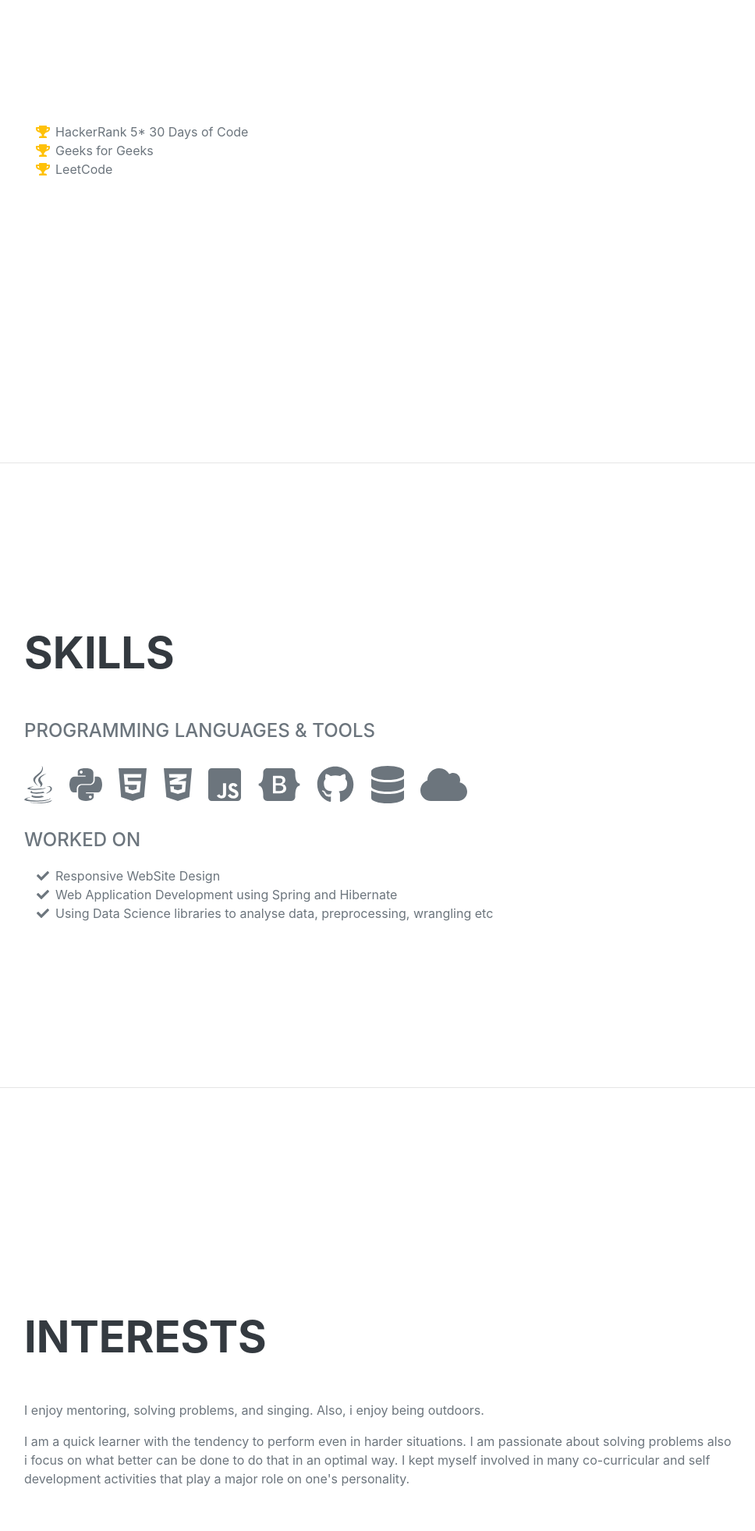
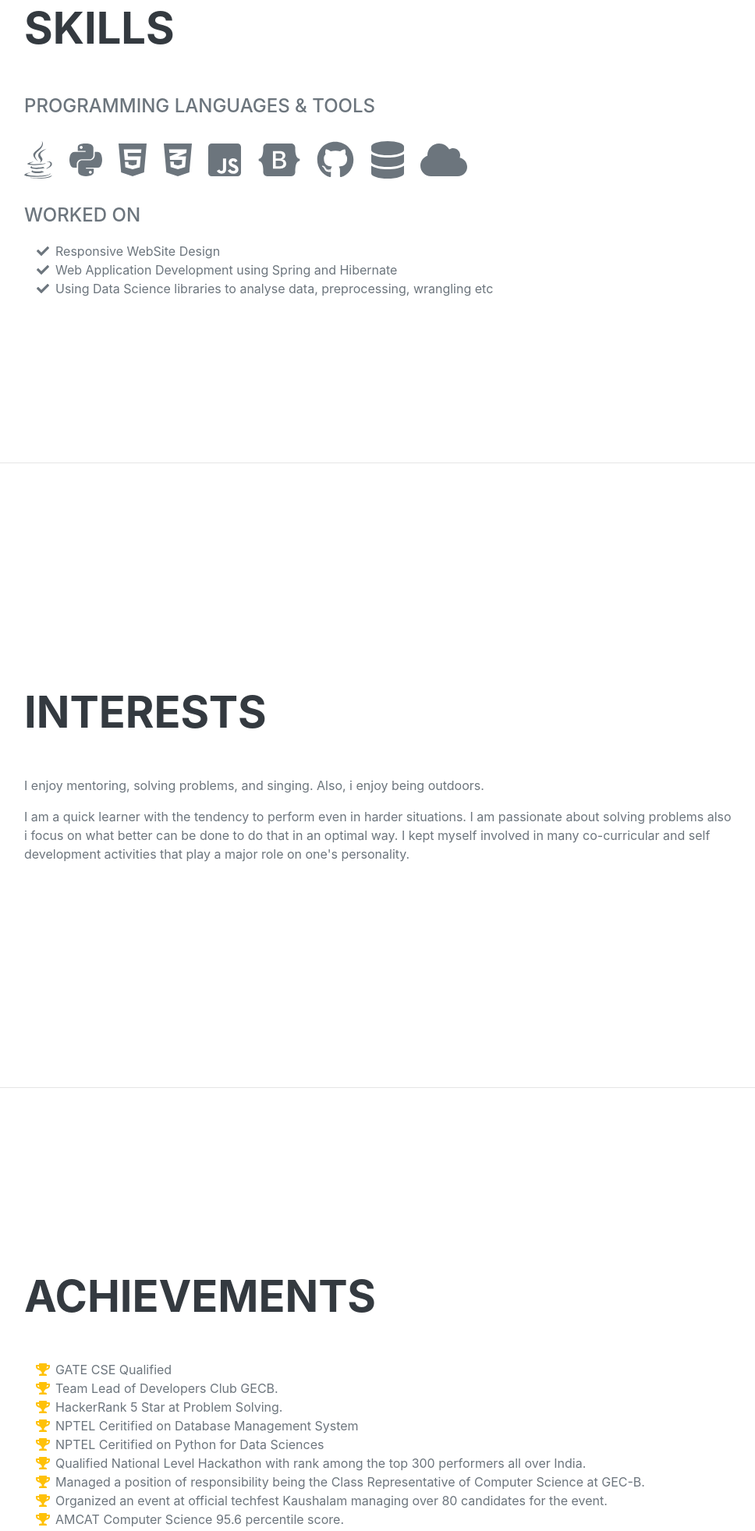
Before and after one commit to swarnim0308/swarnim0308.github.io, a plain HTML site: page index.html in a window 1280 px wide. Shown: the part 4445-6408 px from the top of the page at 78% size, without its empty margins (289-1257 px from the left). Drawn offline with nearby package versions, Linux system fonts and the light colour scheme; a web font is replaced by a local one.

Commit message:
made changes

```diff
--- a/index.html
+++ b/index.html
@@ -75,7 +75,7 @@
                     <a class="social-icon" href="https://facebook.com/swarnim0308"><i class="fab fa-facebook-f"></i></a>
                 </div>
                 <div class="subheading mb-2">
-                    Check out my resume
+                    <br>Check out my resume
                     <a href=" https://drive.google.com/file/d/1kdyHJJqzCBEtWh7CBKdGArTEkSHD3pr9/view?usp=sharing">here</a>
                 </div>
 
@@ -194,26 +194,6 @@
                     <div class="flex-shrink-0"><span class="text-primary">April 2012 - April 2014</span></div>
                 </div>
             </section>
-	     <hr class="m-0" />
-            <!-- Coding Platforms-->
-            <section class="resume-section" id="interests">
-                <div class="resume-section-content">
-                  <ul class="fa-ul mb-0">
-                        <li>
-                            <span class="fa-li"><i class="fas fa-trophy text-warning"></i></span>
-                            HackerRank 5* 30 Days of Code
-                        </li>
-                        <li>
-                            <span class="fa-li"><i class="fas fa-trophy text-warning"></i></span>
-                            Geeks for Geeks
-                        </li>
-                        <li>
-                            <span class="fa-li"><i class="fas fa-trophy text-warning"></i></span>
-                            LeetCode
-                        </li>
-                    </ul>
-		</div>
-            </section>
             </div>
         </section>
         <hr class="m-0" />
@@ -260,10 +240,16 @@
         <!-- Awards-->
         <section class="resume-section" id="awards">
             <div class="resume-section-content">
-                <h2 class="mb-5">Awards & Certifications</h2>
+                <h2 class="mb-5">Achievements</h2>
                 <ul class="fa-ul mb-0">
                     <li>
                         <span class="fa-li"><i class="fas fa-trophy text-warning"></i></span> GATE CSE Qualified
+                    </li>
+                    <li>
+                        <span class="fa-li"><i class="fas fa-trophy text-warning"></i></span> Team Lead of Developers Club GECB.
+                    </li>
+                    <li>
+                        <span class="fa-li"><i class="fas fa-trophy text-warning"></i></span> HackerRank 5 Star at Problem Solving.
                     </li>
                     <li>
                         <span class="fa-li"><i class="fas fa-trophy text-warning"></i></span> NPTEL Ceritified on Database Management System
@@ -278,7 +264,7 @@
                         <span class="fa-li"><i class="fas fa-trophy text-warning"></i></span> Managed a position of responsibility being the Class Representative of Computer Science at GEC-B.
                     </li>
                     <li>
-                        <span class="fa-li"><i class="fas fa-trophy text-warning"></i></span> Organized an event at official techfest Kaushalam managing over 200 candidates for the event.
+                        <span class="fa-li"><i class="fas fa-trophy text-warning"></i></span> Organized an event at official techfest Kaushalam managing over 80 candidates for the event.
                     </li>
                     <li>
                         <span class="fa-li"><i class="fas fa-trophy text-warning"></i></span> AMCAT Computer Science 95.6 percentile score.
```
